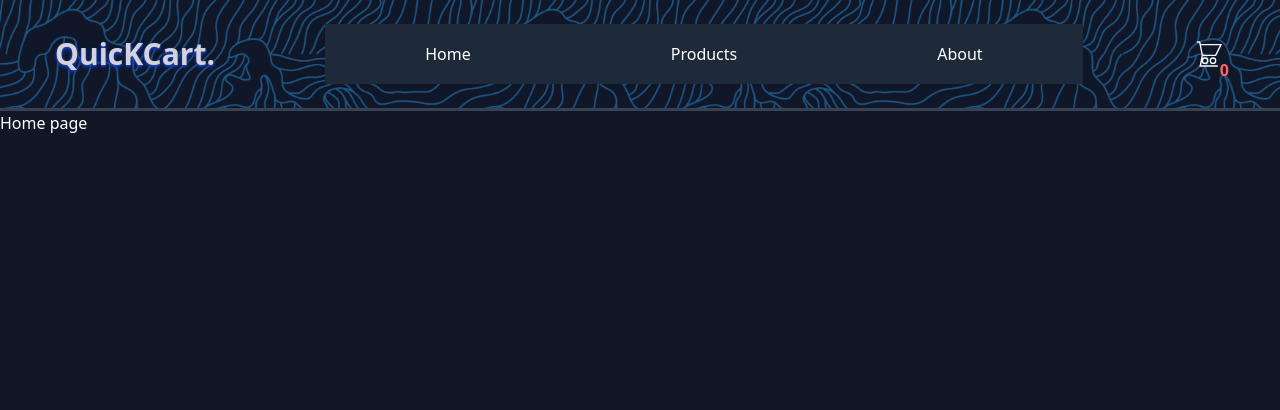
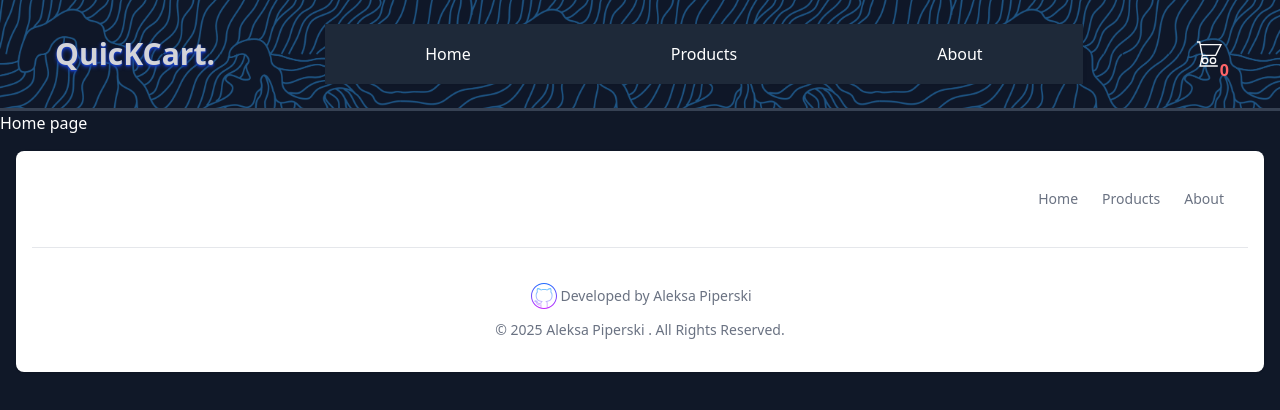
Before and after one commit to Piperski13/e-commerce-QuicKCart, a React (Vite) app: page / in a window 1280 px wide. Shown: the top 410 px of the page. Built offline with nearby package versions, Linux system fonts and the light colour scheme.

Commit message:
Footer componenet feature and styles

```diff
--- /dev/null
+++ b/src/components/Footer.jsx
@@ -0,0 +1,54 @@
+import { Link } from "react-router-dom";
+
+const Footer = () => {
+  return (
+    <footer className="bg-white rounded-lg shadow-sm dark:bg-gray-900 m-4">
+      <div className="w-full max-w-screen-xl mx-auto p-4 md:py-8">
+        <div className="sm:flex sm:items-center sm:justify-between">
+          <Link
+            to="/home"
+            className="flex items-center mb-4 sm:mb-0 space-x-3 rtl:space-x-reverse"
+          >
+            <span className="self-center text-2xl font-semibold whitespace-nowrap dark:text-white">
+              QuicKCart.
+            </span>
+          </Link>
+          <ul className="flex flex-wrap items-center mb-6 text-sm font-medium text-gray-500 sm:mb-0 dark:text-gray-400">
+            <li>
+              <Link to="/home" className="hover:underline me-4 md:me-6">
+                Home
+              </Link>
+            </li>
+            <li>
+              <Link to="/products" className="hover:underline me-4 md:me-6">
+                Products
+              </Link>
+            </li>
+            <li>
+              <Link to="/about" className="hover:underline me-4 md:me-6">
+                About
+              </Link>
+            </li>
+          </ul>
+        </div>
+        <hr className="my-6 border-gray-200 sm:mx-auto dark:border-gray-700 lg:my-8" />
+        <span className="flex items-center justify-center flex-col block text-sm text-gray-500 dark:text-gray-400">
+          <div className="flex items-center mb-2">
+            <a href="https://github.com/Piperski13">
+              <img
+                src="src/assets/github.svg"
+                className="h-8 inline"
+                alt="QuicKCart."
+              />
+            </a>
+            <p className="inline">Developed by Aleksa Piperski</p>
+          </div>
+
+          <div>© 2025 Aleksa Piperski . All Rights Reserved.</div>
+        </span>
+      </div>
+    </footer>
+  );
+};
+
+export default Footer;
--- a/src/components/RootLayout.jsx
+++ b/src/components/RootLayout.jsx
@@ -1,6 +1,7 @@
 import { useState } from "react";
 import { Outlet } from "react-router-dom";
 import Header from "./Header";
+import Footer from "./Footer";
 
 const RootLayout = () => {
   const [cart, setCart] = useState([]);
@@ -11,6 +12,7 @@
       <main>
         <Outlet context={{ cart, setCart, products, setProducts }} />
       </main>
+      <Footer />
     </div>
   );
 };
```
Also changed, not shown: src/assets/github.svg (added).
